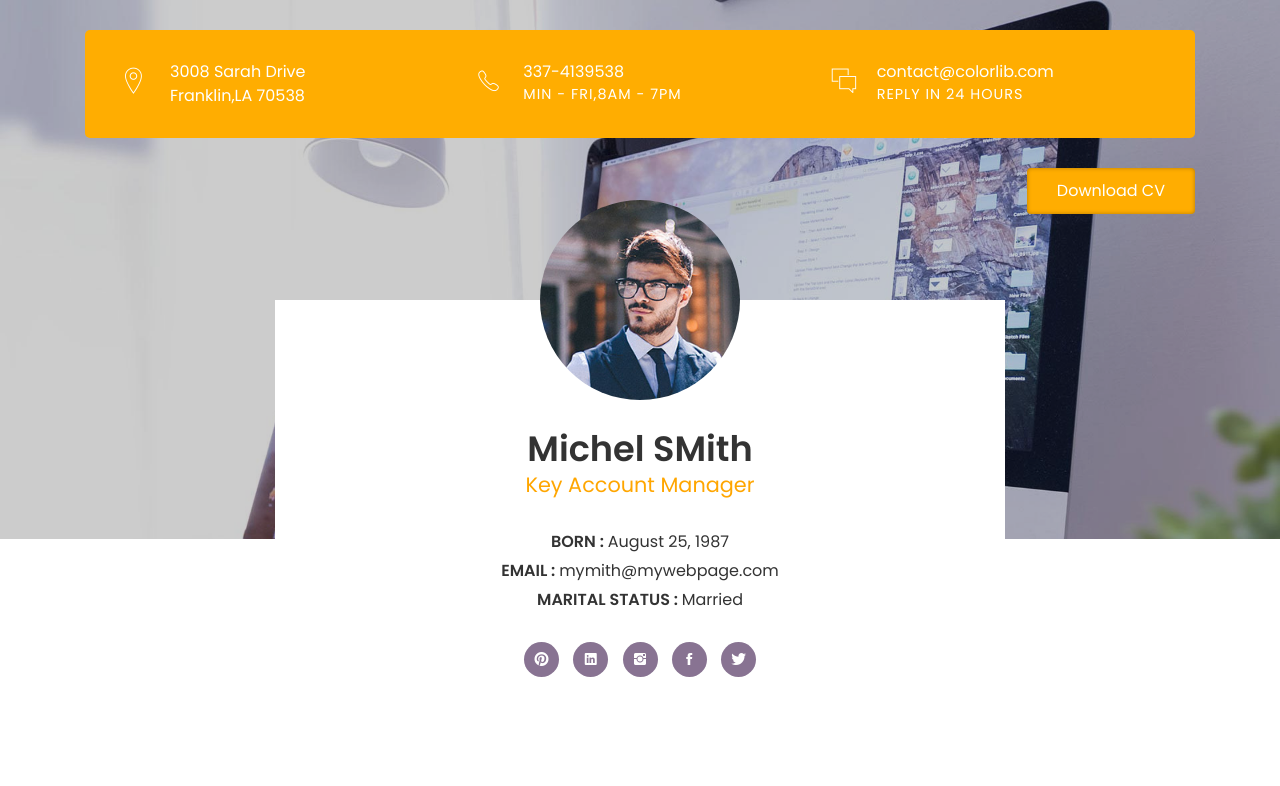
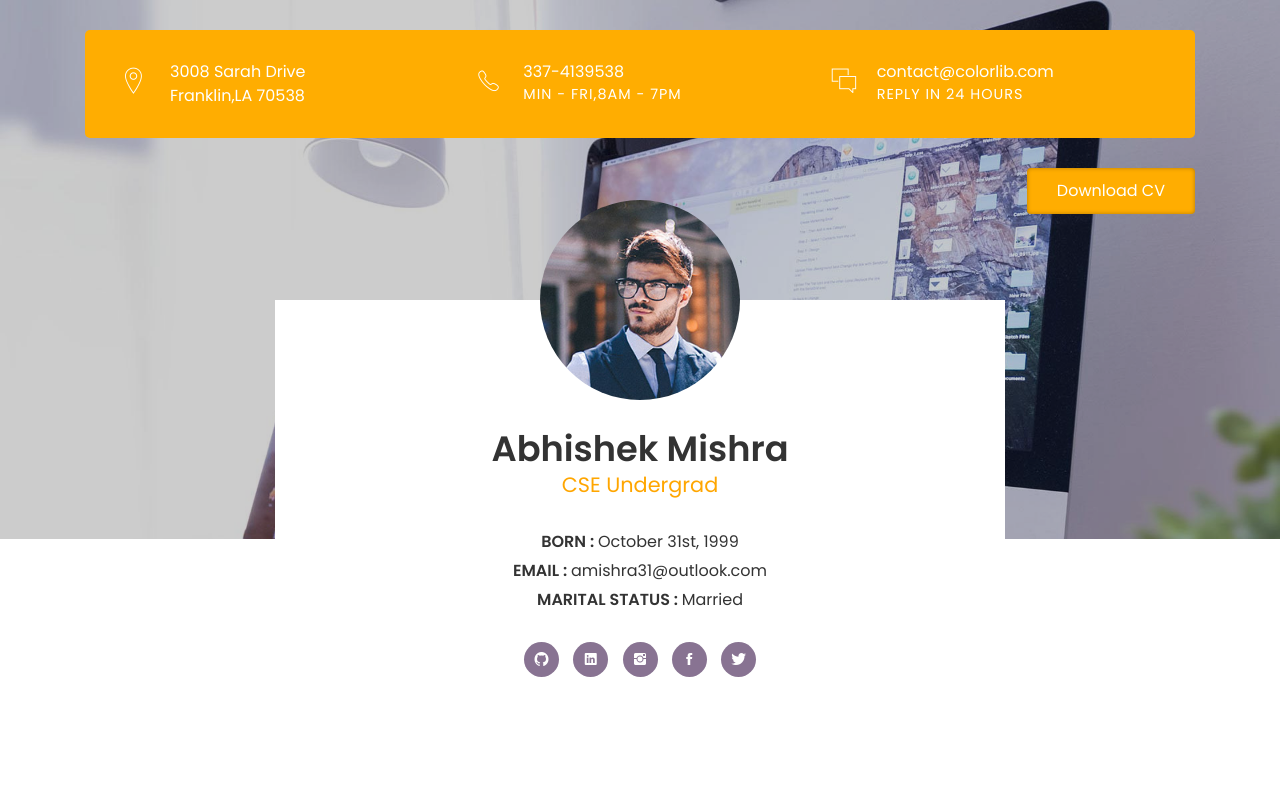
Before and after one commit to amishra31/amishra31.github.io, a plain HTML site: page index.html in a window 1280 px wide. Shown: the top 786 px of the page. Drawn offline with Linux system fonts and the light colour scheme; files whose address does not match are found by name.

Commit message:
Update index.html

```diff
--- a/index.html
+++ b/index.html
@@ -73,15 +73,15 @@
 				<div class="col-md-10 col-lg-8">
 					<div class="intro">
 						<div class="profile-img"><img src="images/profile-1-250x250.jpg" alt=""></div>
-						<h2><b>Michel SMith</b></h2>
-						<h4 class="font-yellow">Key Account Manager</h4>
+						<h2><b>Abhishek Mishra</b></h2>
+						<h4 class="font-yellow">CSE Undergrad</h4>
 						<ul class="information margin-tb-30">
-							<li><b>BORN : </b>August 25, 1987</li>
-							<li><b>EMAIL : </b>mymith@mywebpage.com</li>
+							<li><b>BORN : </b>October 31st, 1999</li>
+							<li><b>EMAIL : </b>amishra31@outlook.com</li>
 							<li><b>MARITAL STATUS : </b>Married</li>
 						</ul>
 						<ul class="social-icons">
-							<li><a href="#"><i class="ion-social-pinterest"></i></a></li>
+							<li><a href="#"><i class="ion-social-github"></i></a></li>
 							<li><a href="#"><i class="ion-social-linkedin"></i></a></li>
 							<li><a href="#"><i class="ion-social-instagram"></i></a></li>
 							<li><a href="#"><i class="ion-social-facebook"></i></a></li>
```
